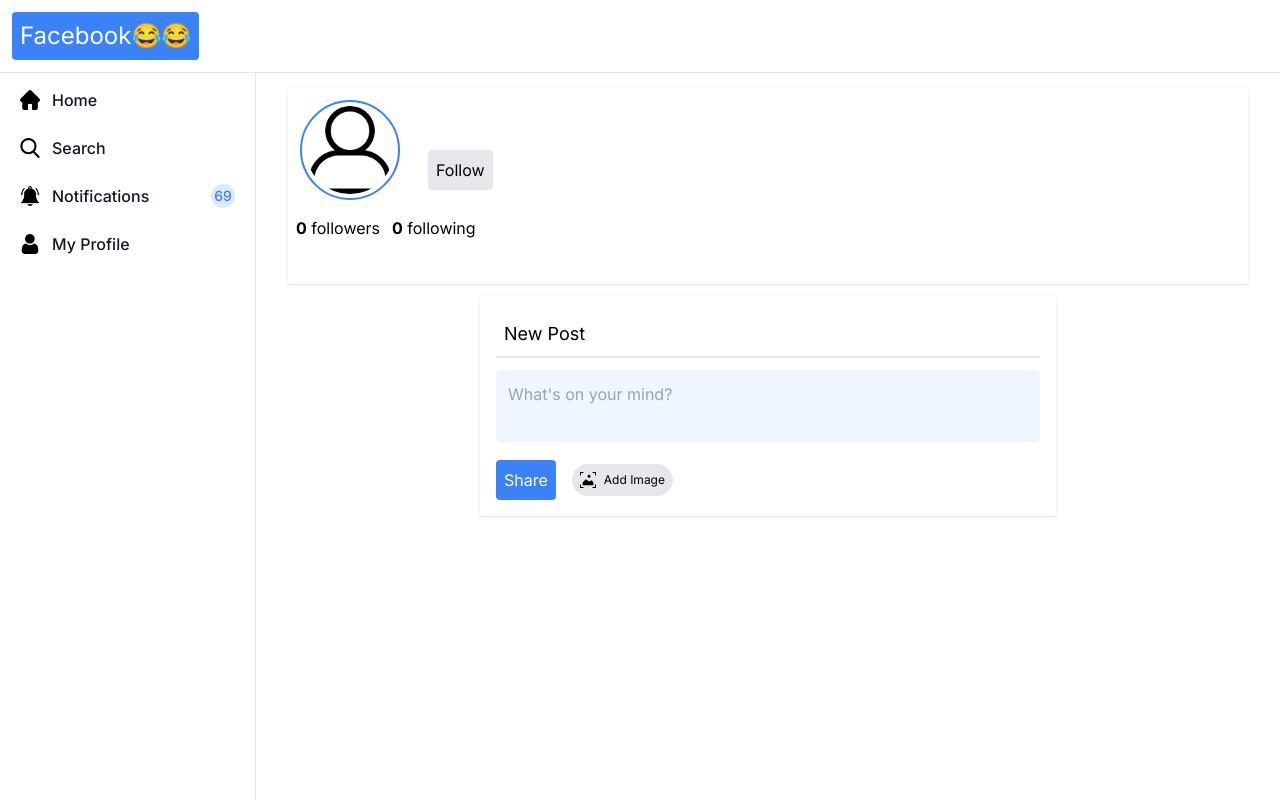
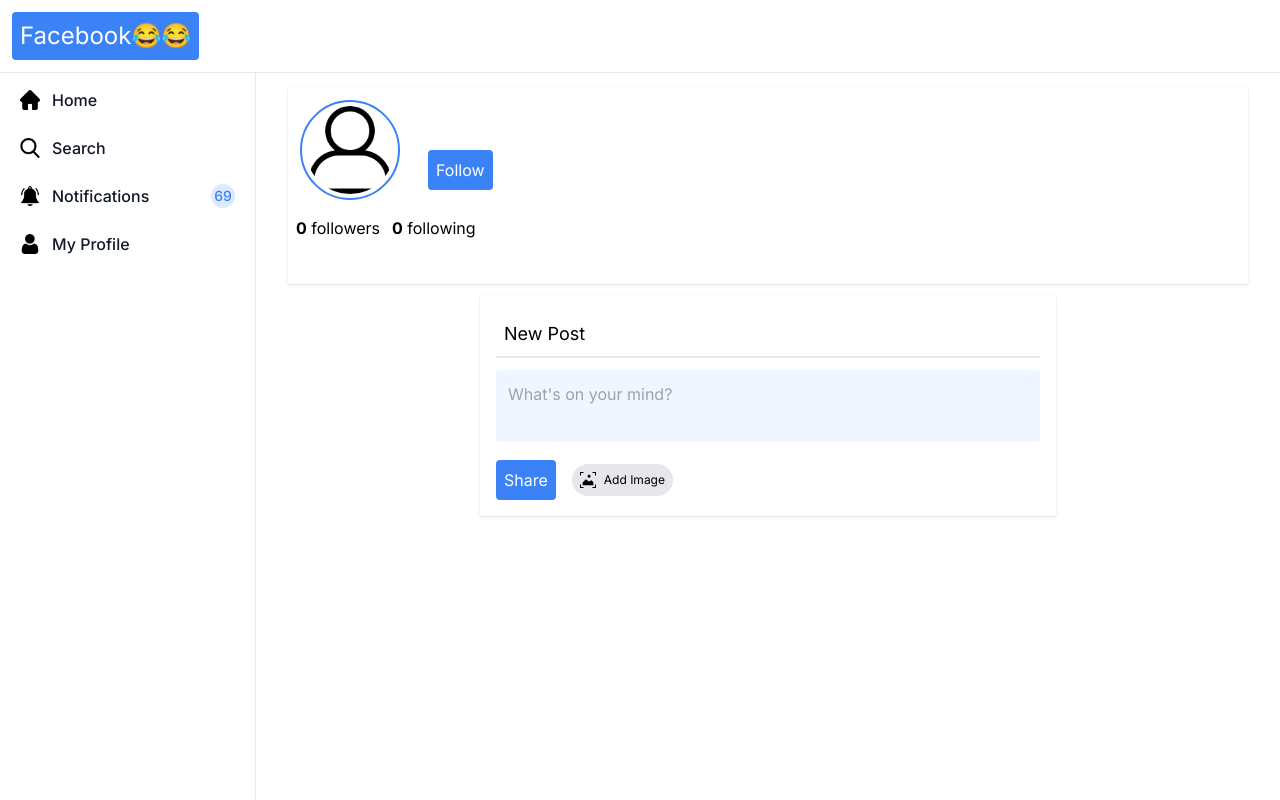
Before and after one commit to josh-dittmer/cs151-facebook-clone, a Next.js app in the folder frontend/: page /home/my_profile in a window 1280 px wide. Built offline with nearby package versions, Linux system fonts and the light colour scheme.

Commit message:
edit profile button

```diff
--- a/frontend/src/app/home/components/profile.tsx
+++ b/frontend/src/app/home/components/profile.tsx
@@ -62,7 +62,17 @@
                     <div className="ml-5">
                         <span className="text-xl p-2">{username}</span>
                         <br />
-                        <button className="mt-3 ml-2 p-2 bg-gray-200 rounded">Follow</button>
+                        {isMyProfile === true ? (
+                            <button className="mt-3 ml-2 p-2 bg-gray-200 rounded">Edit Profile</button>
+                        ) : (
+                            <div>
+                                {following === true ? (
+                                    <button className="mt-3 ml-2 p-2 bg-gray-200 rounded">Unfollow</button>
+                                ) : (
+                                    <button className="mt-3 ml-2 p-2 bg-blue-500 text-white rounded">Follow</button>
+                                )}
+                            </div>
+                        )}
                     </div>
                 </div>
                 <div className="mt-3">
```
Also changed, not shown: 1 other file (tests, documents, lock files or other folders).
